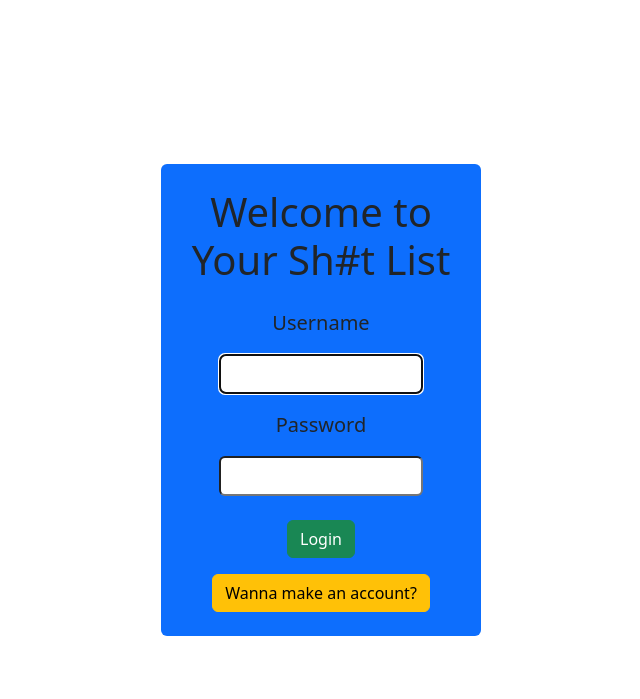
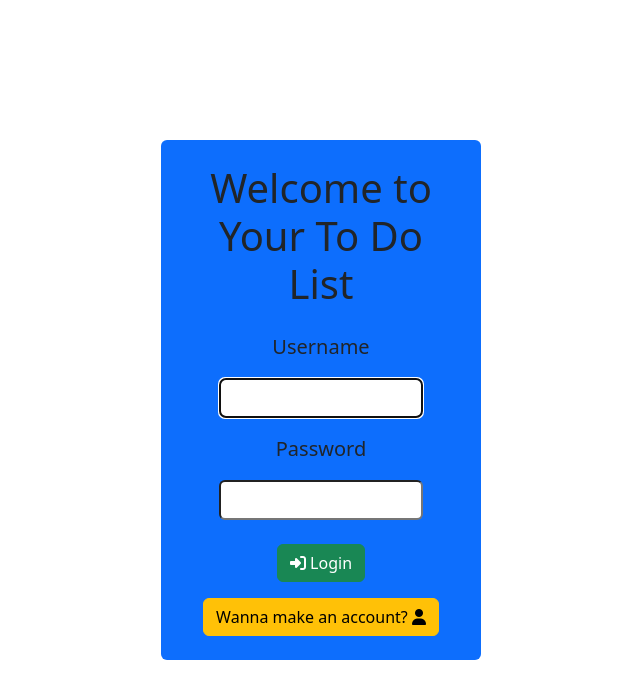
Before and after one commit to ekanata14/to-do-list, a PHP site: page / in a window 1280 px wide. Shown: the top 699 px of the page, without its empty margins (319-959 px from the left). Run offline with PHP 8.4, Linux system fonts and the light colour scheme; some libraries are stand-ins or nearby versions.

Commit message:
Add icon and cleaning website

```diff
--- a/index.php
+++ b/index.php
@@ -7,11 +7,12 @@
     <title>To Do List | Landing Page</title>
     <link rel="stylesheet" href="https://cdn.jsdelivr.net/npm/bootstrap@5.2.3/dist/css/bootstrap.min.css">
     <link rel="stylesheet" href="css/style.css">
+    <script src="https://kit.fontawesome.com/88f7f8719e.js" crossorigin="anonymous"></script>
 </head>
 <body class="d-flex justify-content-center">
     <div class="h-100 d-flex justify-content-center align-items-center flex-column w-25">
         <div class="auth-wrapper bg-primary d-flex flex-column align-items-center p-4 text-center rounded">
-            <h1>Welcome to Your Sh#t List</h1>
+            <h1>Welcome to Your To Do List</h1>
             <form action="sys/login.php" method="post" class="w-75">
                 <div class="mt-3 input-group d-flex flex-column align-items-center">
                     <label for="username" class="mb-3 fs-5">Username</label>
@@ -21,9 +22,9 @@
                     <label for="password" class="mb-3 fs-5">Password</label>
                     <input type="password" name="password" class="w-100 rounded" style="height: 40px;" required autofocus>
                 </div>
-                <button type="submit" class="mt-4 btn btn-success fs-6">Login</button>
+                <button type="submit" class="mt-4 btn btn-success fs-6"><i class="fa fa-solid fa-right-to-bracket"></i> Login</button>
             </form>
-            <a href="pages/regisPage.php" class="btn btn-warning mt-3">Wanna make an account?</a>
+            <a href="pages/regisPage.php" class="btn btn-warning mt-3">Wanna make an account? <i class="fa-solid fa-user"></i></a>
         </div>
     </div>
     <script src="https://cdn.jsdelivr.net/npm/bootstrap@5.2.3/dist/js/bootstrap.bundle.min.js"></script>
--- a/pages/regisPage.php
+++ b/pages/regisPage.php
@@ -7,11 +7,12 @@
     <title>To Do List | Landing Page</title>
     <link rel="stylesheet" href="https://cdn.jsdelivr.net/npm/bootstrap@5.2.3/dist/css/bootstrap.min.css">
     <link rel="stylesheet" href="../css/style.css">
+    <script src="https://kit.fontawesome.com/88f7f8719e.js" crossorigin="anonymous"></script>
 </head>
 <body class="d-flex justify-content-center">
     <div class="h-100 d-flex justify-content-center align-items-center flex-column w-25">
         <div class="auth-wrapper bg-primary d-flex flex-column align-items-center p-4 text-center rounded">
-            <h1>Welcome to Your Sh#t List</h1>
+            <h1>Welcome to Your To Do List</h1>
             <form action="../sys/regis.php" method="post" class="w-75">
                 <div class="mt-3 input-group d-flex flex-column align-items-center">
                     <label for="username" class="mb-3 fs-5">Username</label>
@@ -27,7 +28,7 @@
                 </div>
                 <button type="submit" class="mt-4 btn btn-success fs-6">Register</button>
             </form>
-            <a href="../index.php" class="btn btn-warning mt-3">Have an account?</a>
+            <a href="../index.php" class="btn btn-warning mt-3">Have an account? <i class="fa-solid fa-user"></i></a>
         </div>
     </div>
     <script src="https://cdn.jsdelivr.net/npm/bootstrap@5.2.3/dist/js/bootstrap.bundle.min.js"></script>
```
Also changed, not shown: pages/home.php (+9 -8 lines).
